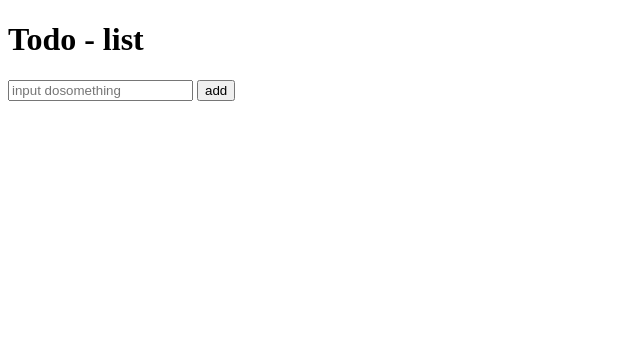
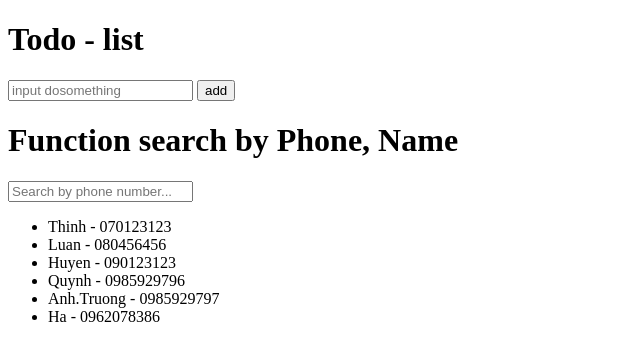
Before and after one commit to truongtv1909/DemoAdd-Search, a plain HTML site: page index.html in a window 1280 px wide. Shown: the whole page, without its empty margins (0-640 px from the left). Drawn offline with Linux system fonts and the light colour scheme.

Commit message:
add function search

```diff
--- a/index.html
+++ b/index.html
@@ -9,9 +9,44 @@
         <input type="text" id="new-item" placeholder="input dosomething" /> <button onclick="addTodo()">add</button>
         <ul id="todo-list-map">
         </ul>
+        <h1>Function search by Phone, Name</h1>
+        <input type="text" id="searchInput" placeholder="Search by phone number..." />
+        <ul id="userList">
 
+        </ul>
         <script type="text/javascript">
         var newTodo = document.getElementById("new-item");
+        var userList = document.getElementById('userList');
+        var searchInput = document.getElementById('searchInput');
+
+
+        var users = [
+            {
+            name: 'Thinh',
+            phone: '070123123'
+            },
+            {
+            name: 'Luan',
+            phone: '080456456'
+            },
+            {
+            name: 'Huyen',
+            phone: '090123123'
+            },
+            {
+            name: 'Quynh',
+            phone: '0985929796'
+            },
+            {
+            name: 'Anh.Truong',
+            phone: '0985929797'
+            },
+            {
+            name: 'Ha',
+            phone: '0962078386'
+            }
+        ];
+
             var keytodo="keytodo";
 
             var todoString = sessionStorage.getItem(keytodo);
@@ -56,6 +91,37 @@
             }
             render();
 
+        function renderSearch(us) { // render
+
+        var content = us.map(function(us) {
+         a = '<li>' + us.name + ' - ' + us.phone + '</li>';
+
+        return a;
+        });
+        var contentrs=content.join('');
+        if(contentrs){
+        userList.innerHTML = contentrs;
+        }else{
+            userList.innerHTML = 'Empty';
+        }
+        }
+
+        searchInput.addEventListener('keyup', function(event) { // search function
+        var value = searchInput.value;
+        var result = users.filter(function(us){
+             var resPhone =  us.phone.includes(value);
+             var resName = us.name.toLocaleLowerCase().includes(value.toLocaleLowerCase());
+             if(resPhone){
+                return resPhone;
+             }if(resName){
+                 return resName;
+             }
+        });
+        renderSearch(result);
+        });
+
+        renderSearch(users);
+
         </script>
     </body>
 </html>
```
